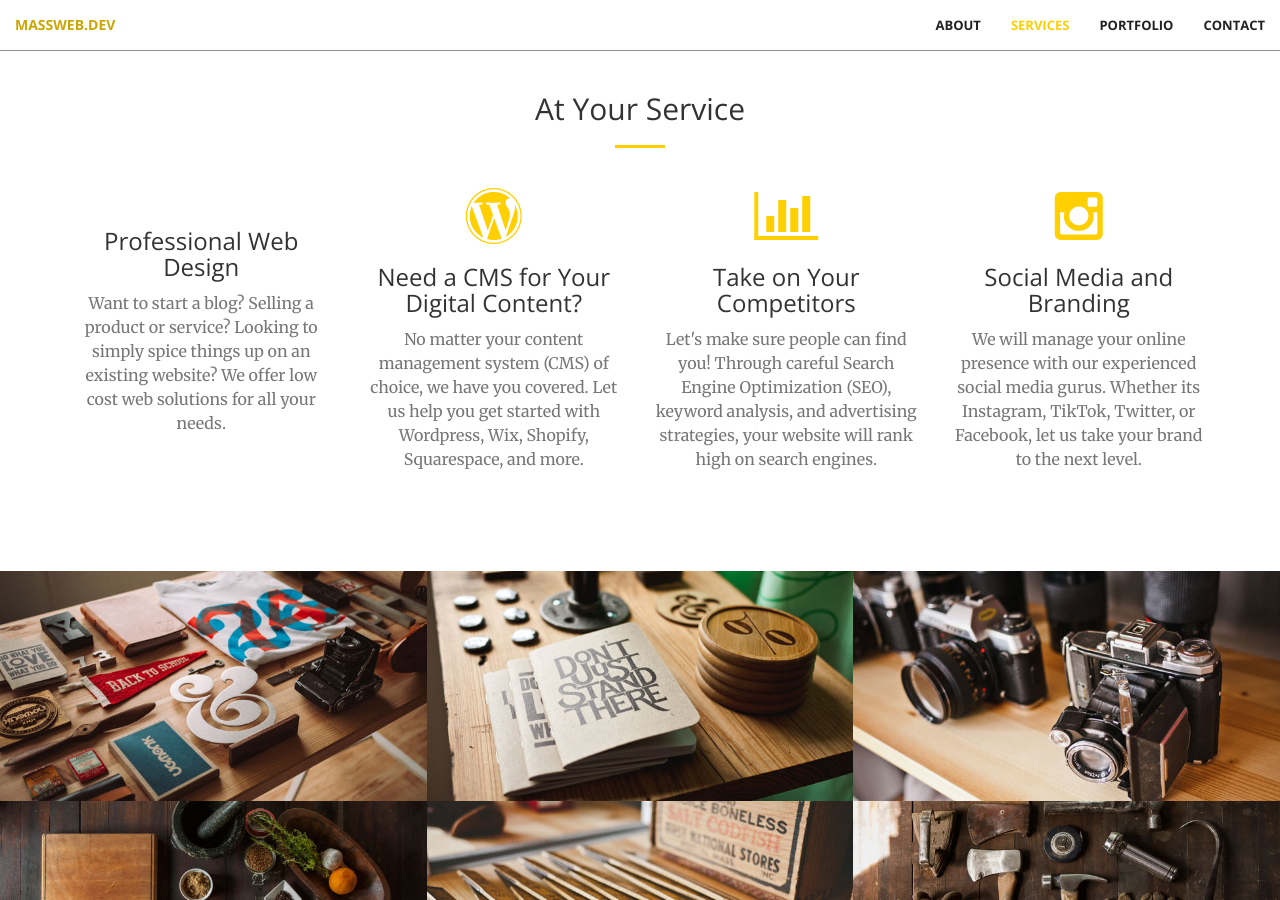
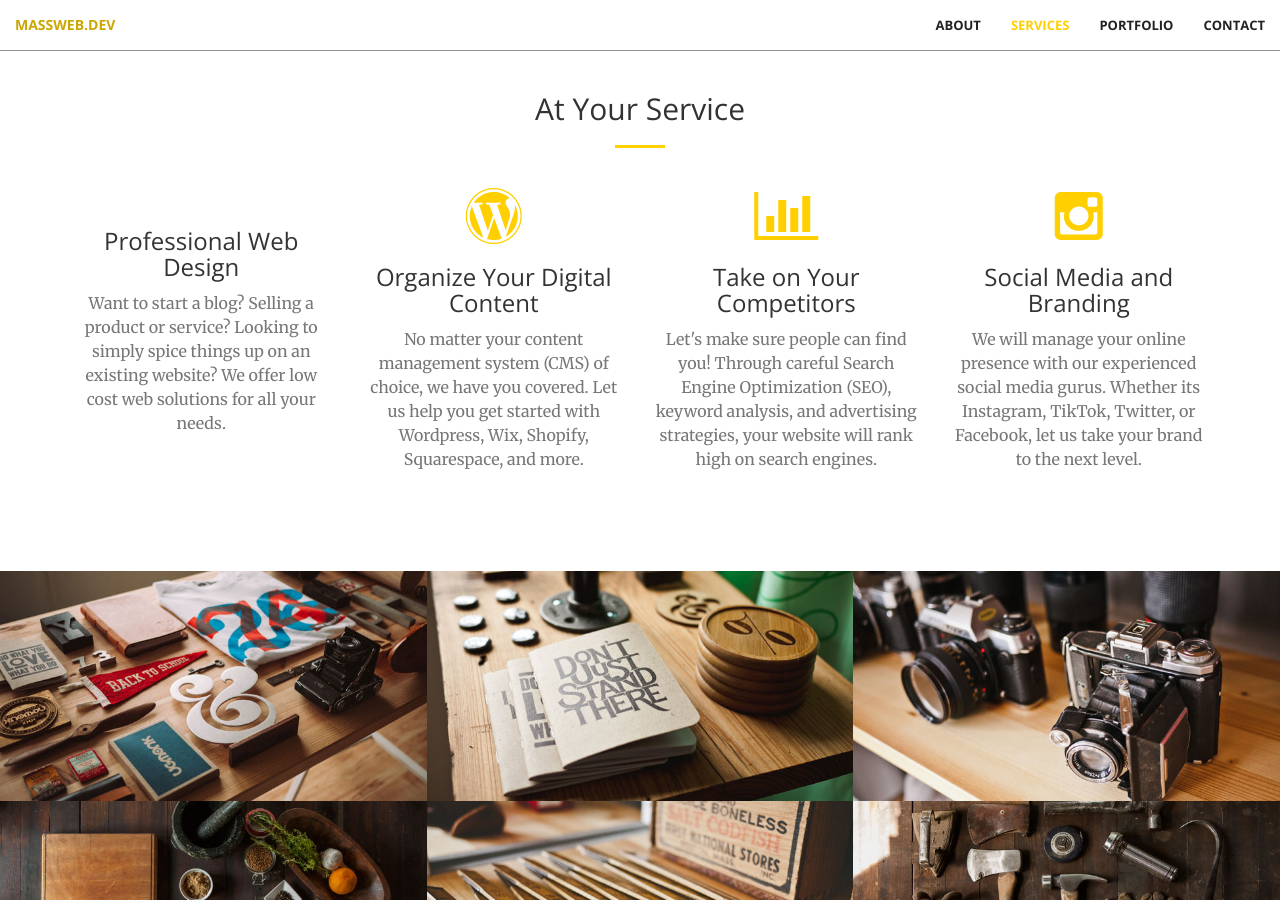
Before and after one commit to masswebdev/massweb.dev, a Jekyll site: the page built from index.html, in a window 1280 px wide and 900 px high, scrolled down 1296 px. Built offline with Jekyll 4.4.1, drawn with Linux system fonts in a browser that asks for light colours.

Commit message:
Update services.html

```diff
--- a/_includes/services.html
+++ b/_includes/services.html
@@ -19,7 +19,7 @@
             <div class="col-lg-3 col-md-6 text-center">
                 <div class="service-box">
                     <i class="fa fa-4x fa-wordpress wow bounceIn text-primary" data-wow-delay=".1s"></i>
-                    <h3>Need a CMS for Your Digital Content?</h3>
+                    <h3>Organize Your Digital Content</h3>
                     <p class="text-muted">No matter your content management system (CMS) of choice, we have you covered. Let us help you get started with Wordpress, Wix, Shopify, Squarespace, and more.</p>
                 </div>
             </div>
```
